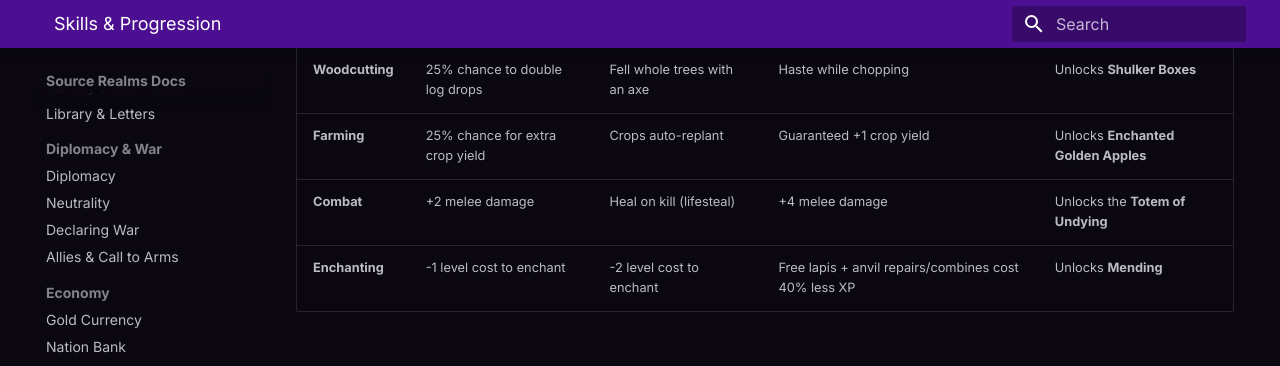
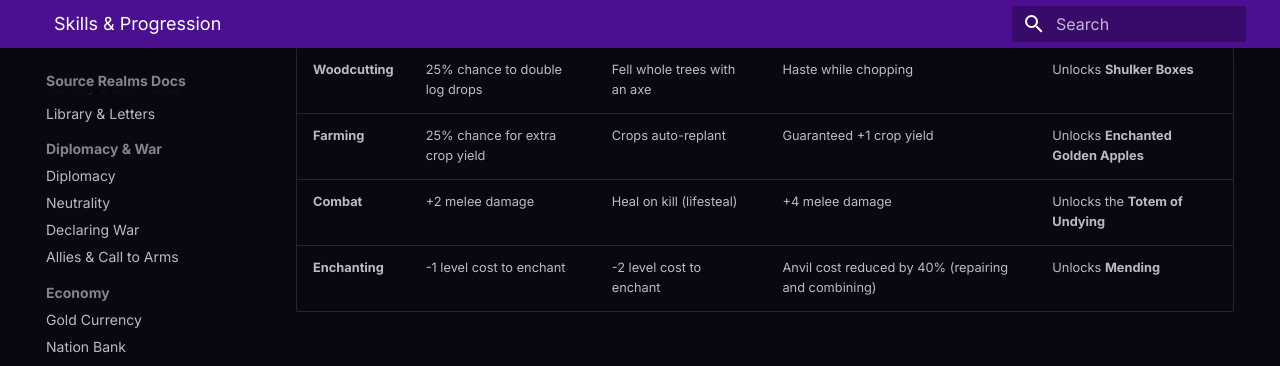
Before and after one commit to SourceRealms/sourcerealms-docs, an MkDocs documentation site: the page built from docs/skills.md, in a window 1280 px wide and 900 px high, scrolled down 639 px. Shown: the top 366 px of the window. Built offline with MkDocs 1.6.1 and Material for MkDocs 9.7.7, drawn with Linux system fonts in a browser that asks for light colours.

Commit message:
Drop lapis freebie from Enchanting L9; clarify anvil perk covers repairs and combines

```diff
--- a/docs/skills.md
+++ b/docs/skills.md
@@ -26,7 +26,7 @@ further XP.
 | **Woodcutting** | 25% chance to double log drops | Fell whole trees with an axe | Haste while chopping | Unlocks **Shulker Boxes** |
 | **Farming** | 25% chance for extra crop yield | Crops auto-replant | Guaranteed +1 crop yield | Unlocks **Enchanted Golden Apples** |
 | **Combat** | +2 melee damage | Heal on kill (lifesteal) | +4 melee damage | Unlocks the **Totem of Undying** |
-| **Enchanting** | -1 level cost to enchant | -2 level cost to enchant | Free lapis + anvil repairs/combines cost 40% less XP | Unlocks **Mending** |
+| **Enchanting** | -1 level cost to enchant | -2 level cost to enchant | Anvil cost reduced by 40% (repairing and combining) | Unlocks **Mending** |
 
 ## Luxury gating: why can't I get that item?
 
```
